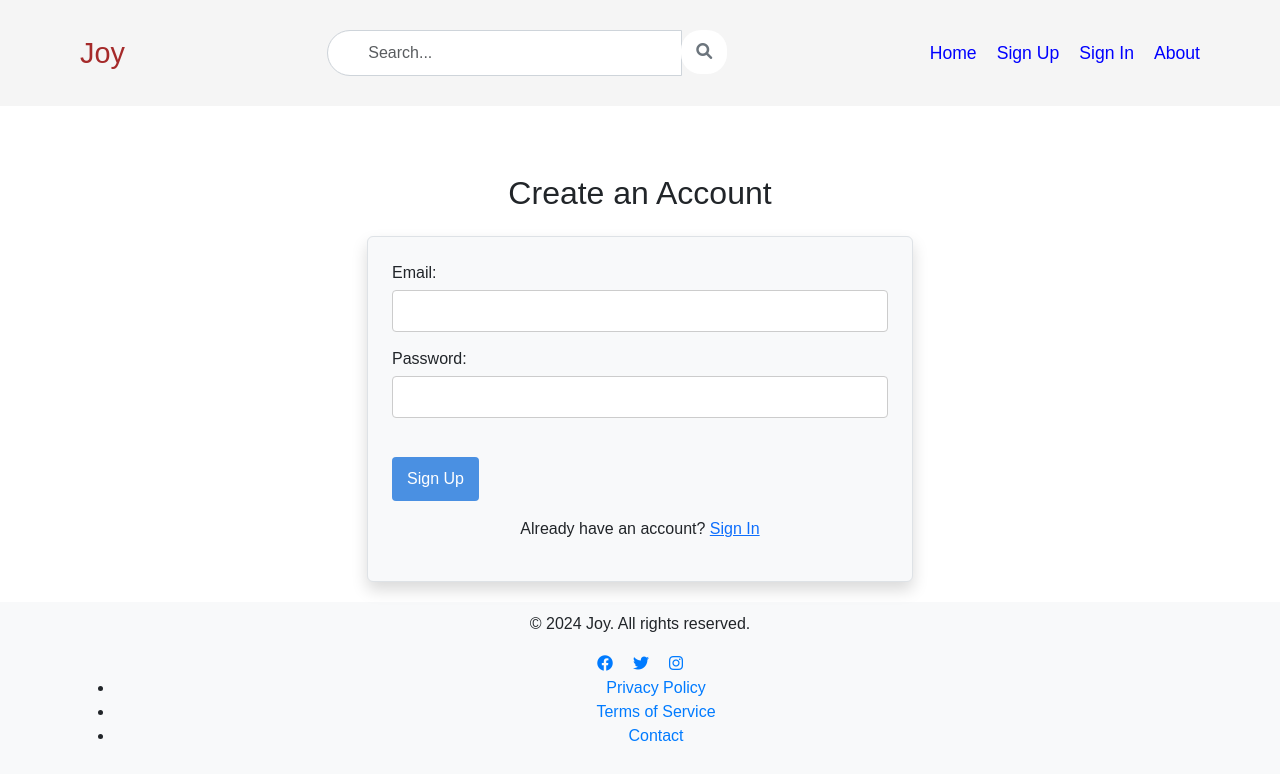
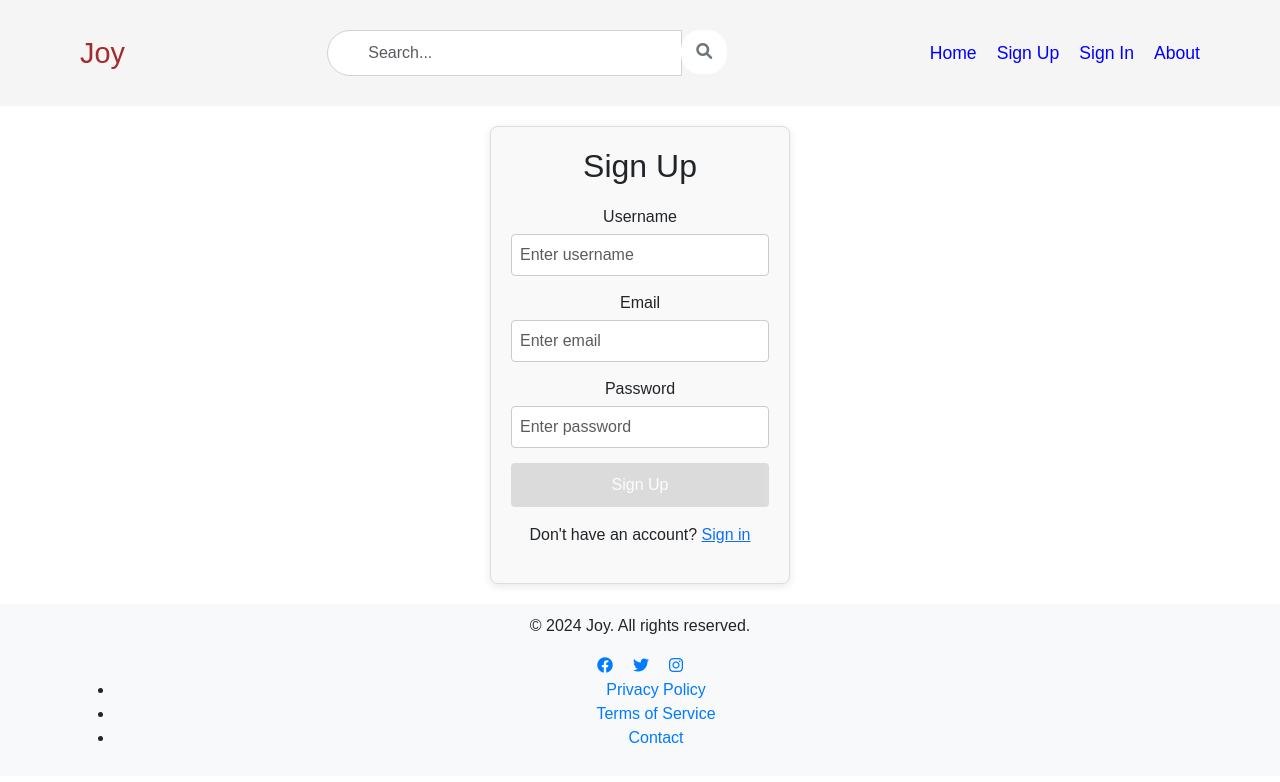
Before and after one commit to maheshthara/JoyPlatformUi, an Angular app: page /signup in a window 1280 px wide. Shown: the top 782 px of the page. Built offline with nearby package versions, Linux system fonts and the light colour scheme.

Commit message:
registration working
Done with the registration

```diff
--- a/src/app/app.config.ts
+++ b/src/app/app.config.ts
@@ -2,7 +2,9 @@ import { ApplicationConfig, provideZoneChangeDetection } from '@angular/core';
 import { provideRouter } from '@angular/router';
 
 import { routes } from './app.routes';
+import { provideClientHydration } from '@angular/platform-browser';
+import { provideHttpClient } from '@angular/common/http';
 
 export const appConfig: ApplicationConfig = {
-  providers: [provideZoneChangeDetection({ eventCoalescing: true }), provideRouter(routes)]
+  providers: [provideHttpClient(), provideZoneChangeDetection({ eventCoalescing: true }), provideRouter(routes),provideClientHydration()]
 };
--- a/src/app/components/signup/signup.component.css
+++ b/src/app/components/signup/signup.component.css
@@ -40,3 +40,28 @@
   button:disabled {
     background-color: #ccc;
   }
+  .signup-container {
+    width: 300px;
+    margin: 0 auto;
+    padding: 20px;
+    border: 1px solid #ddd;
+    border-radius: 8px;
+    box-shadow: 0 2px 8px rgba(0, 0, 0, 0.1);
+}
+.form-group {
+    margin-bottom: 15px;
+}
+.form-control {
+    width: 100%;
+    padding: 8px;
+    border-radius: 4px;
+    border: 1px solid #ccc;
+}
+.btn-primary {
+    width: 100%;
+    padding: 10px;
+    border: none;
+    border-radius: 4px;
+    background-color: #007bff;
+    color: #fff;
+}
--- a/src/app/components/signup/signup.component.html
+++ b/src/app/components/signup/signup.component.html
@@ -1,22 +1,22 @@
-<div class="container mt-5">
-    <div class="row justify-content-center">
-      <div class="col-md-6">
-        <h2 class="text-center mb-4">Create an Account</h2>
-        <form (ngSubmit)="onSignup()" #signupForm="ngForm" class="p-4 border rounded bg-light shadow">
+<div class="signup-container">
+    <h2>Sign Up</h2>
+    <form [formGroup]="signupForm" (ngSubmit)="onSubmit()">
         <div class="form-group">
-            <label for="email">Email:</label>
-            <input type="email" id="email" class="form-control" name="email" required [(ngModel)]="user.email" />
+            <label for="username">Username</label>
+            <input type="text" id="username" formControlName="username" class="form-control" placeholder="Enter username">
         </div>
 
         <div class="form-group">
-            <label for="password">Password:</label>
-            <input type="password" id="password" class="form-control" name="password" required [(ngModel)]="user.password" />
+            <label for="email">Email</label>
+            <input type="email" id="email" formControlName="email" class="form-control" placeholder="Enter email">
         </div>
 
-          <button type="submit" class="btn btn-primary btn-block mt-4">Sign Up</button>
+        <div class="form-group">
+            <label for="password">Password</label>
+            <input type="password" id="password" formControlName="password" class="form-control" placeholder="Enter password">
+        </div>
 
-          <p class="text-center mt-3">Already have an account? <a routerLink="/signin">Sign In</a></p>
+        <button type="submit" class="btn btn-primary" [disabled]="signupForm.invalid">Sign Up</button>
+        <p class="text-center mt-3">Don't have an account? <a routerLink="/signin">Sign in</a></p>
     </form>
 </div>
-    </div>
-  </div>
--- a/src/app/components/signup/signup.component.ts
+++ b/src/app/components/signup/signup.component.ts
@@ -1,26 +1,42 @@
 import { CommonModule } from '@angular/common';
 import { Component } from '@angular/core';
-import { FormsModule } from '@angular/forms';
+import { FormBuilder, FormGroup, FormsModule, ReactiveFormsModule, Validators } from '@angular/forms';
 import { RouterLink } from '@angular/router';
+import { AuthService } from '../../services/auth.service';
+import { UserRegistration } from '../../models/UserRegistration';
 
 @Component({
   selector: 'app-signup',
   standalone: true,
-  imports: [FormsModule,CommonModule,RouterLink],
+  imports: [FormsModule,CommonModule,RouterLink,ReactiveFormsModule],
   templateUrl: './signup.component.html',
   styleUrl: './signup.component.css'
 })
 export class SignupComponent {
 
-  user = {
-    email: '',
-    password: ''
-  };
+  signupForm: FormGroup;
 
-  onSignup() {
-    // Here, you would typically call a service to handle signup
-    console.log('User signed up:', this.user);
-    // Reset form or navigate to another page after successful signup
+  constructor(private fb: FormBuilder, private authService: AuthService) {
+      this.signupForm = this.fb.group({
+          username: ['', Validators.required],
+          email: ['', [Validators.required, Validators.email]],
+          password: ['', Validators.required]
+      });
   }
 
+  onSubmit() {
+      if (this.signupForm.valid) {
+        const user: UserRegistration = this.signupForm.value;
+          this.authService.signUp(user).subscribe({
+              next: (response) => {
+                  console.log('Signup successful:', response);
+                  alert('Signup successful!');
+              },
+              error: (error) => {
+                  console.error('Signup failed:', error);
+                  alert('Signup failed. Please try again.');
+              }
+          });
+      }
+  }
 }
--- /dev/null
+++ b/src/app/models/UserRegistration.ts
@@ -0,0 +1,6 @@
+export interface UserRegistration{
+
+    username:string;
+    email:string;
+    password:string;
+}
--- /dev/null
+++ b/src/app/services/auth.service.ts
@@ -0,0 +1,18 @@
+import { HttpClient, HttpHeaders } from '@angular/common/http';
+import { Injectable } from '@angular/core';
+import { Observable } from 'rxjs';
+import { UserRegistration } from '../models/UserRegistration';
+
+@Injectable({
+  providedIn: 'root'
+})
+export class AuthService {
+
+  constructor(private http: HttpClient) { }
+  private apiUrl = 'https://localhost:7171/api/User';
+
+  signUp(userData:UserRegistration): Observable<UserRegistration> {
+    const encodedEmail = encodeURIComponent(userData.email); // URL encode the email
+    return this.http.post<UserRegistration>(`${this.apiUrl}/register?userEmail=${encodedEmail}`, userData);
+  }
+}
```
Also changed, not shown: 1 other file (tests, documents, lock files or other folders). Lines whose indentation alone changed are shown as unchanged.
